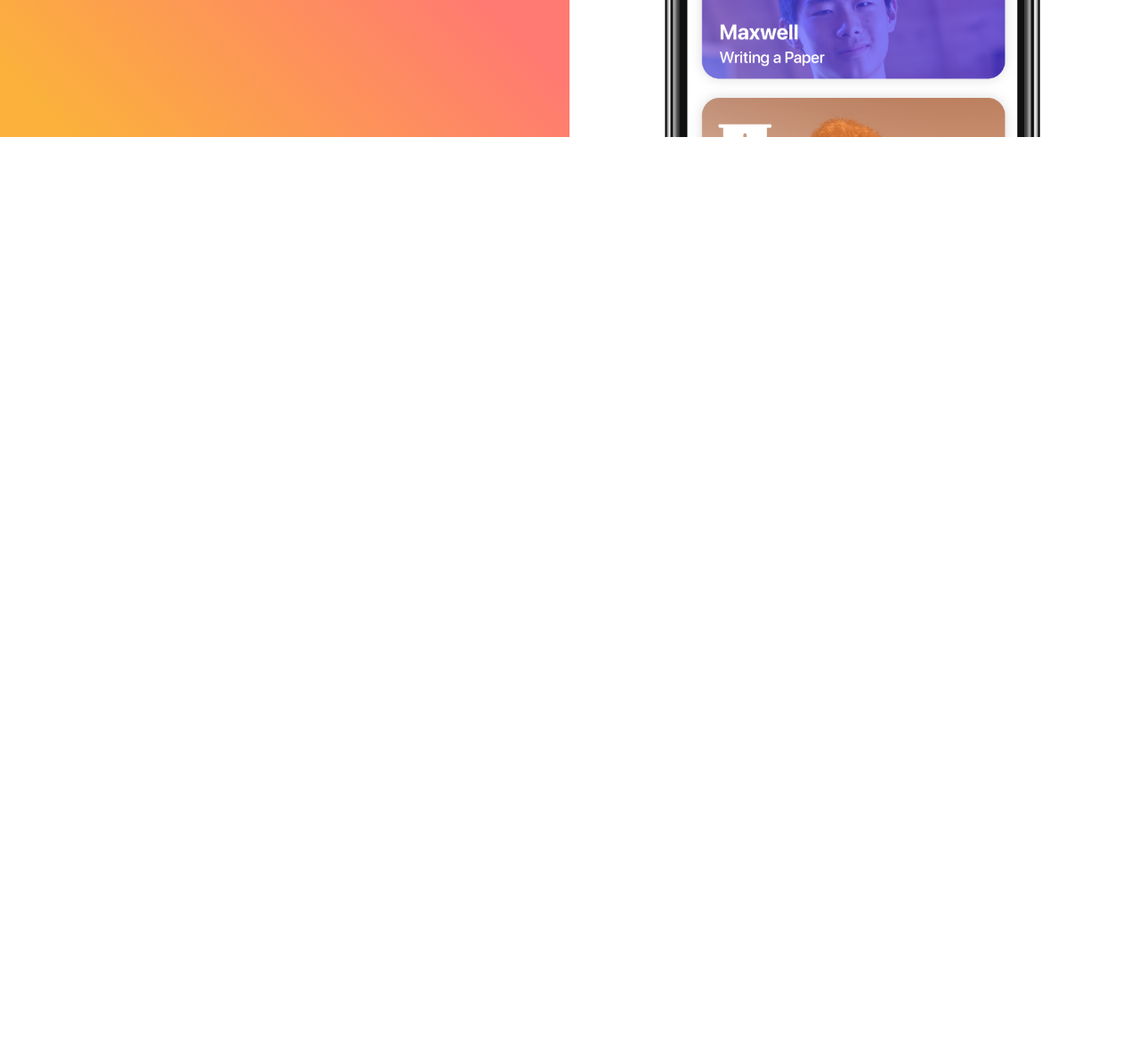
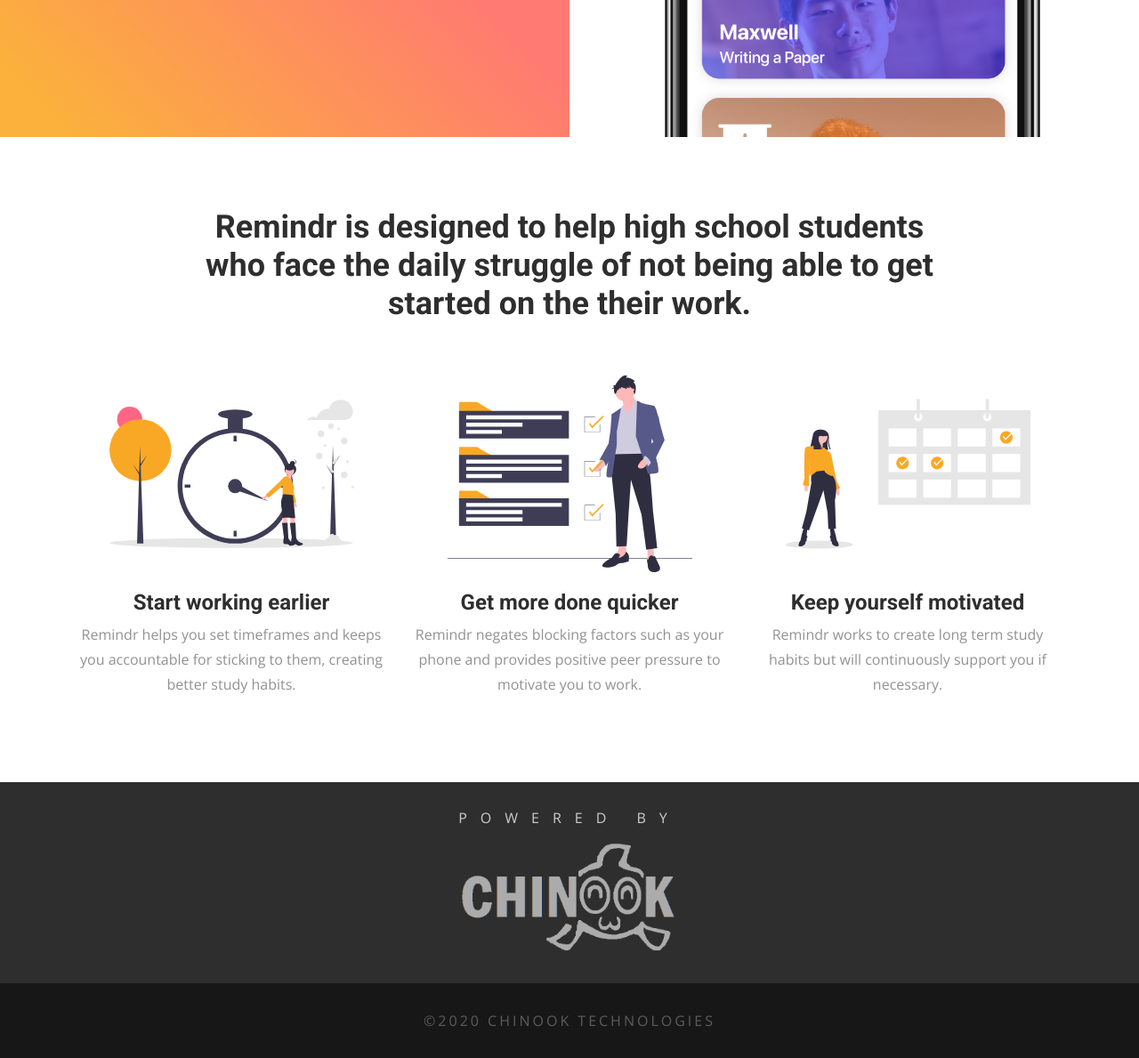
Before and after one commit to tvut/chinook-website, a PHP site: page / in a window 1280 px wide. Shown: the part 646-1835 px from the top of the page at 89% size. Before the commit the page ends 800 px from the top, so only its background shows below. Run offline with PHP 8.4, Linux system fonts and the light colour scheme; some libraries are stand-ins or nearby versions.

Commit message:
first section

```diff
--- a/css/main.css
+++ b/css/main.css
@@ -20,9 +20,20 @@ h2{
     font-size:60px;
 }
 h3{
-    font-size:40px;
+    font-size:36px;
 }
-
+section {
+    padding: 10vh 30px;
+}
+@media screen and (max-width: 768px){
+    h3{
+        font-size:28px;
+    }
+    section{
+        padding-top:30px;
+        padding-bottom: 30px;
+    }
+}
 .accent{
     color:var(--accent);
 }
@@ -96,6 +107,49 @@ h3{
     }
 }
 
+footer{
+    background-color:#2e2e2e;
+    text-transform: uppercase;
+    text-align: center;
+    color:#CCC;
+    line-height:20px;
+    letter-spacing: 15px;
+    padding:30px;
+}
+footer img{
+    max-width:250px;
+    opacity: .6;
+    margin-top: 15px;
+    width:65%;
+}
+.copyright{
+    text-align: center;
+    padding: 30px;
+    background-color:#171717;
+    color:#5c5c5c;
+    width:100vw;
+    text-transform: uppercase;
+    letter-spacing: 3px;
+}
+.appgoals{
+    text-align: center;
+    background-color:white;
+}
+.appgoals p{
+    line-height:28px;
+    color:#929292
+}
+.appgoals img{
+    width:90%;
+    padding:20px;
+}
+.blurb{
+    max-width:850px;
+    margin-left: auto;
+    margin-right:auto;
+    text-align: center;
+    padding-bottom: 30px;
+}
 /*@media screen and (max-aspect-ratio: 1/2) {*/
 /*    .overflowprotect{*/
 /*        height:80vh;*/
--- a/index.html
+++ b/index.html
@@ -2,7 +2,7 @@
 <html lang="">
 
 <head>
-  <meta name="viewport" content="width=device-width, initial-scale=1" />
+    <meta name="viewport" content="width=device-width, initial-scale=1"/>
     <meta http-equiv="Cache-control" content="public">
     <meta charset="utf-8">
     <meta http-equiv="X-UA-Compatible" content="IE=edge">
@@ -19,7 +19,8 @@
     <link href="https://stackpath.bootstrapcdn.com/bootstrap/4.3.1/css/bootstrap.min.css" rel="stylesheet">
     <script src="https://code.jquery.com/jquery-2.2.4.min.js"></script>
     <link rel="stylesheet" href="https://use.fontawesome.com/releases/v5.8.1/css/all.css">
-  <link href="https://fonts.googleapis.com/css2?family=Open+Sans&family=Roboto:wght@700&display=swap" rel="stylesheet">
+    <link href="https://fonts.googleapis.com/css2?family=Open+Sans&family=Roboto:wght@700&display=swap"
+          rel="stylesheet">
     <link rel="stylesheet" href="https://cdnjs.cloudflare.com/ajax/libs/animate.css/3.7.2/animate.min.css">
 
     <link rel="stylesheet" href="css/main.css">
@@ -27,7 +28,7 @@
 </head>
 
 <body>
-<div class="overflowprotect">
+<header class="overflowprotect">
     <div class="half gradient flex">
         <div class="halfpadded">
             <h1>Remindr</h1>
@@ -37,6 +38,37 @@
     <div class="half flex right animated slideInUp">
         <img class="phone" src="images/workingwithfriends.png"/>
     </div>
+</header>
+<section class="appgoals">
+    <h3 class="blurb">Remindr is designed to help high school students who face the daily struggle of not being able to get started on the their work.</h3>
+    <div class="container">
+        <div class="row">
+            <div class="col-md">
+                <img src="images/undraw_season_change_f99v.svg"/>
+                <h4>Start working earlier</h4>
+                <p>Remindr helps you set timeframes and keeps you accountable for sticking to them, creating better study habits.</p>
+            </div>
+            <div class="col-md">
+                <img src="images/undraw_project_completed_w0oq.svg"/>
+                <h4>Get more done quicker</h4>
+                <p>Remindr negates blocking factors such as your phone and provides positive peer pressure to motivate you to work.</p>
+            </div>
+            <div class="col-md">
+                <img src="images/undraw_online_calendar_kvu2.svg"/>
+                <h4>Keep yourself motivated</h4>
+                <p>Remindr works to create long term study habits but will continuously support you if necessary.</p>
+            </div>
+        </div>
+    </div>
+</section>
+<footer>
+    <div class="container">
+    <div class="center">Powered by</div>
+        <img src="images/chinook.png">
+    </div>
+</footer>
+<div class="copyright">
+    &copy;2020 Chinook Technologies
 </div>
 </body>
 
```
Also changed, not shown: images/chinook.png (added), images/undraw_functions_egi3.svg (deleted), images/undraw_online_calendar_kvu2.svg (added), images/undraw_project_completed_w0oq.svg (added), images/undraw_season_change_f99v.svg (added). Lines whose indentation alone changed are shown as unchanged.
